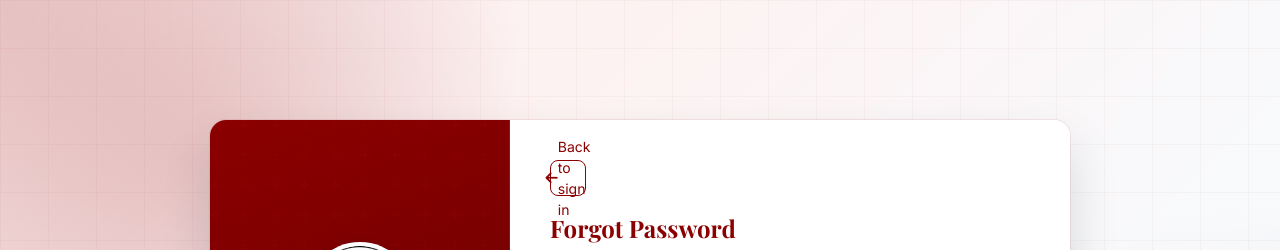
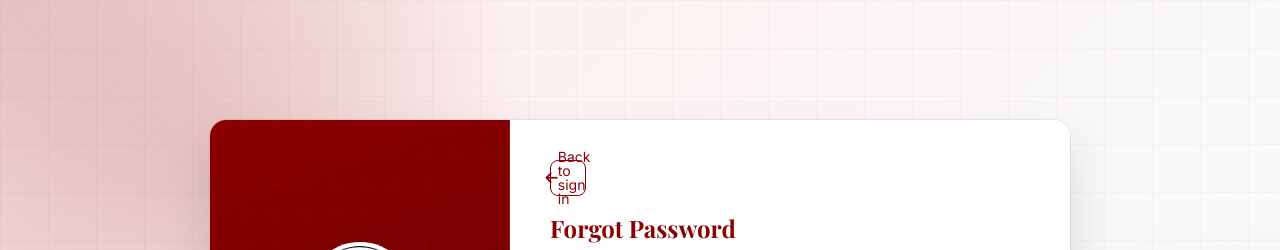
Before and after one commit to ern-natividad/StudentSuccessPredictor_CapStone, a React (Vite) app in the folder frontend/: page /forgot-password in a window 1280 px wide. Shown: the top 250 px of the page. Built offline with nearby package versions, Linux system fonts and the light colour scheme.

Commit message:
fixed auth sign up back button

```diff
--- a/frontend/src/components/Auth/AuthPage.jsx
+++ b/frontend/src/components/Auth/AuthPage.jsx
@@ -59,7 +59,6 @@ const AuthPage = () => {
           >
             <i className="fas fa-arrow-left" aria-hidden="true"></i>
           </button>
-          <div className={styles.roleBadge}>{roleConfig.title}</div>
           {view === "login" && (
             <LoginForm
               roleConfig={roleConfig}
--- a/frontend/src/styles/Auth.module.css
+++ b/frontend/src/styles/Auth.module.css
@@ -182,11 +182,15 @@
 
 .backButton {
   align-self: flex-start;
+  flex-shrink: 0;
   display: inline-flex;
   align-items: center;
   justify-content: center;
+  box-sizing: border-box;
   width: 36px;
   height: 36px;
+  min-width: 36px;
+  max-width: 36px;
   margin-bottom: 14px;
   padding: 0;
   background: #fff;
@@ -195,13 +199,21 @@
   color: #8B0000;
   cursor: pointer;
   font-size: 14px;
-  transition: all 0.2s ease;
+  line-height: 1;
+  text-decoration: none;
+  transition: background 0.2s ease, color 0.2s ease, border-color 0.2s ease,
+    box-shadow 0.2s ease;
 }
 
 .backButton:hover {
   background: #8B0000;
   color: #fff;
   border-color: #8B0000;
+  box-shadow: 0 4px 10px rgba(139, 0, 0, 0.18);
+}
+
+.backButton i {
+  pointer-events: none;
 }
 
 
```
